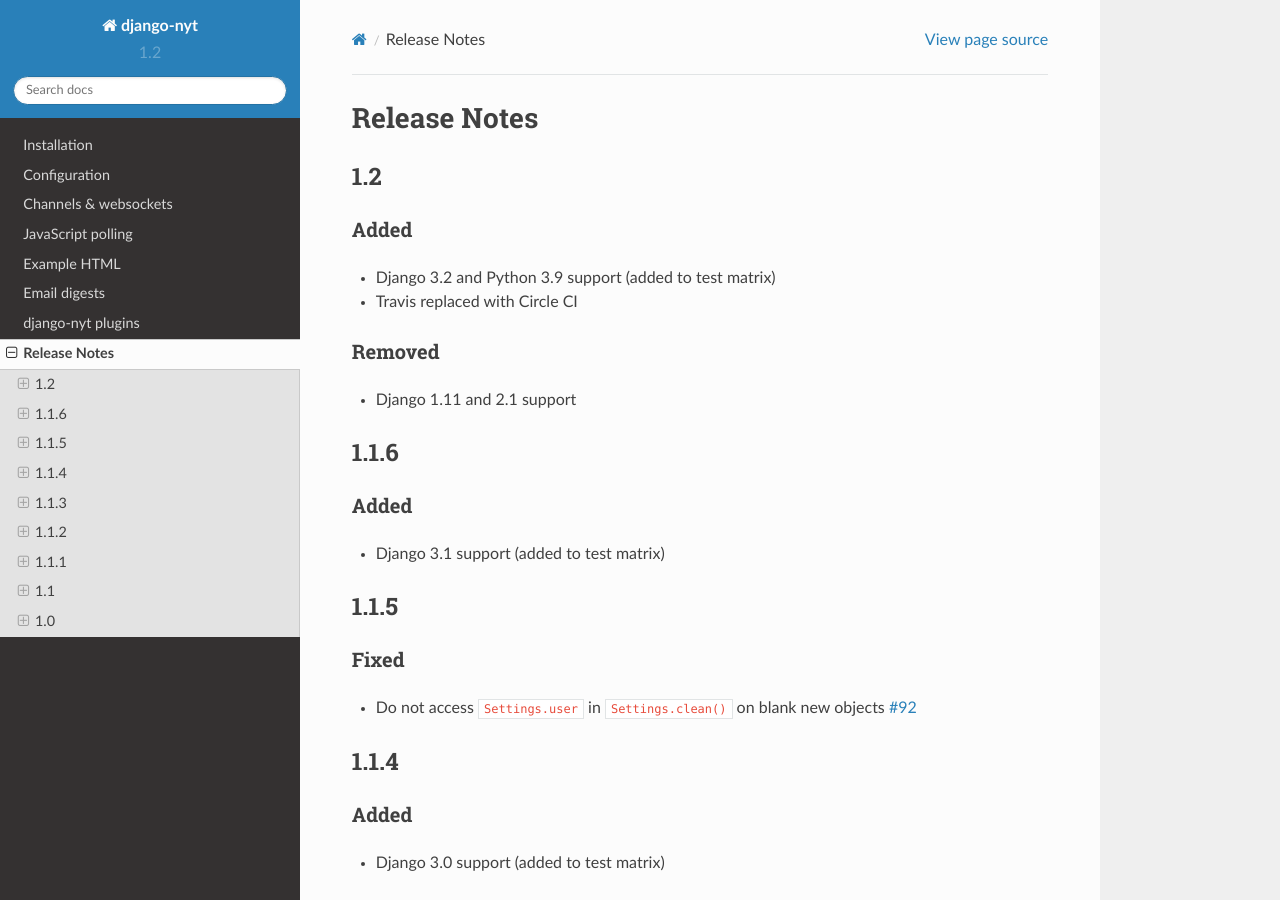
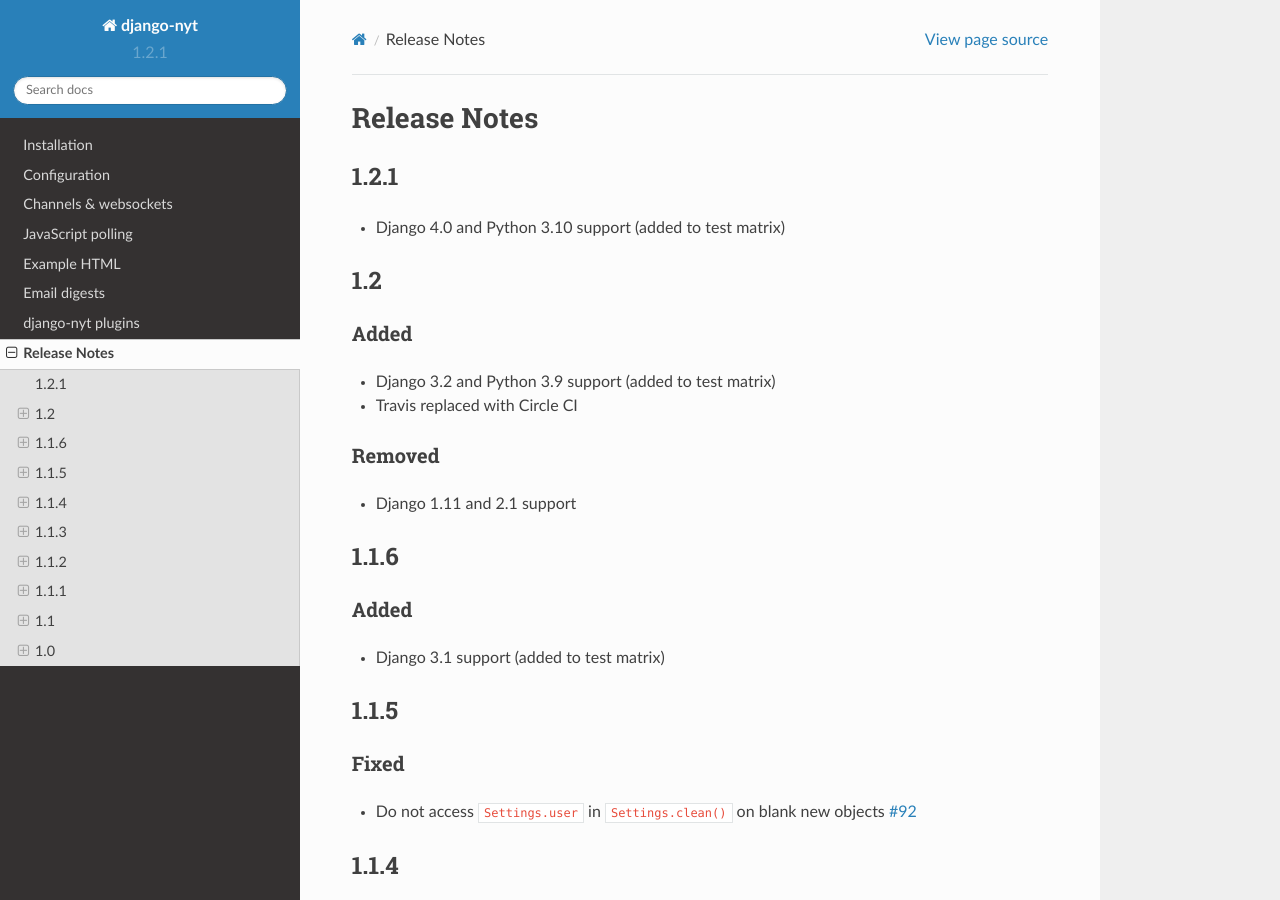
Before and after one commit to django-wiki/django-nyt, a Sphinx documentation site: the page built from docs/release_notes.rst, in a window 1280 px wide and 900 px high. Built offline with Sphinx 7.4.7 and the Read the Docs theme 2.0.0, drawn with Linux system fonts in a browser that asks for light colours; pages that are not in the unit, such as notebooks, are missing from menus.

Commit message:
Bump to 1.2.1

```diff
--- a/django_nyt/__init__.py
+++ b/django_nyt/__init__.py
@@ -1,5 +1,5 @@
 _disable_notifications = False
 
-__version__ = "1.2"
+__version__ = "1.2.1"
 
 default_app_config = "django_nyt.apps.DjangoNytConfig"
--- a/docs/release_notes.rst
+++ b/docs/release_notes.rst
@@ -1,5 +1,11 @@
 Release Notes
 =============
+
+1.2.1
+-----
+
+* Django 4.0 and Python 3.10 support (added to test matrix)
+
 
 1.2
 ---
```
